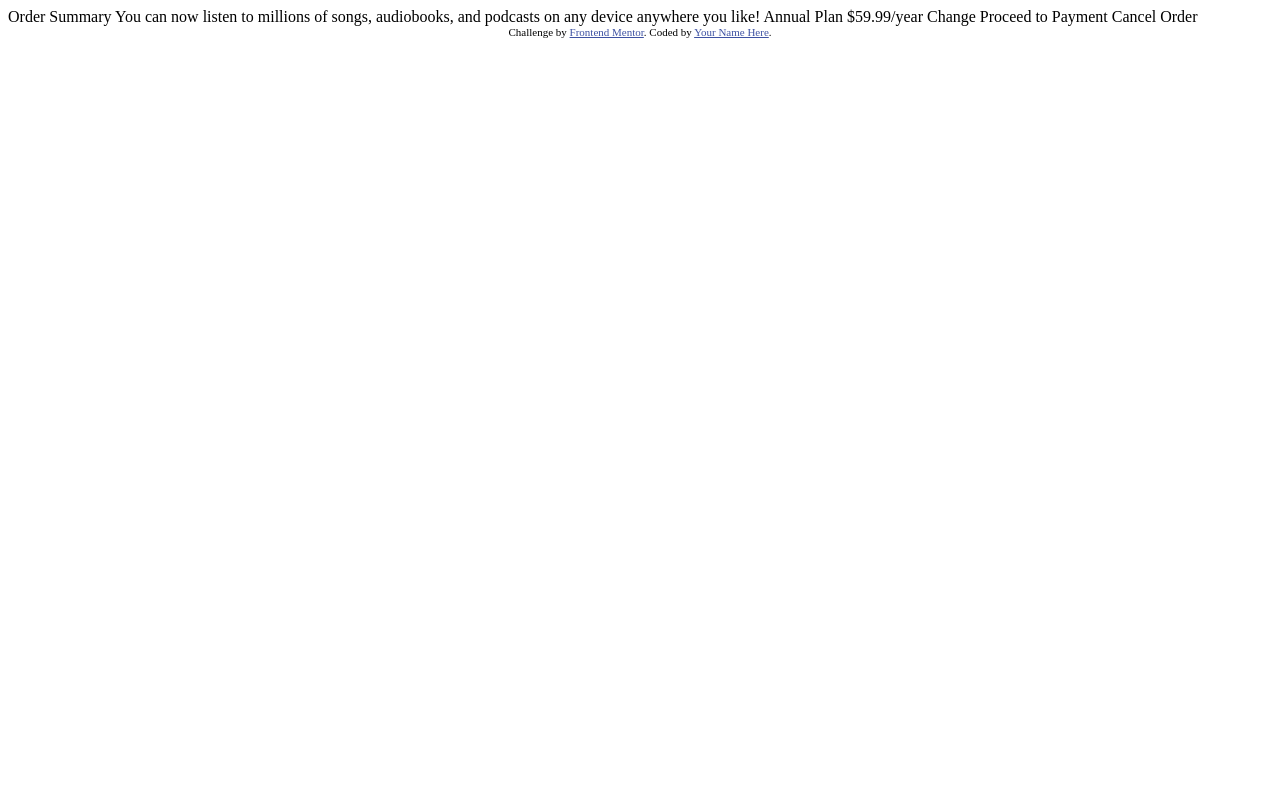
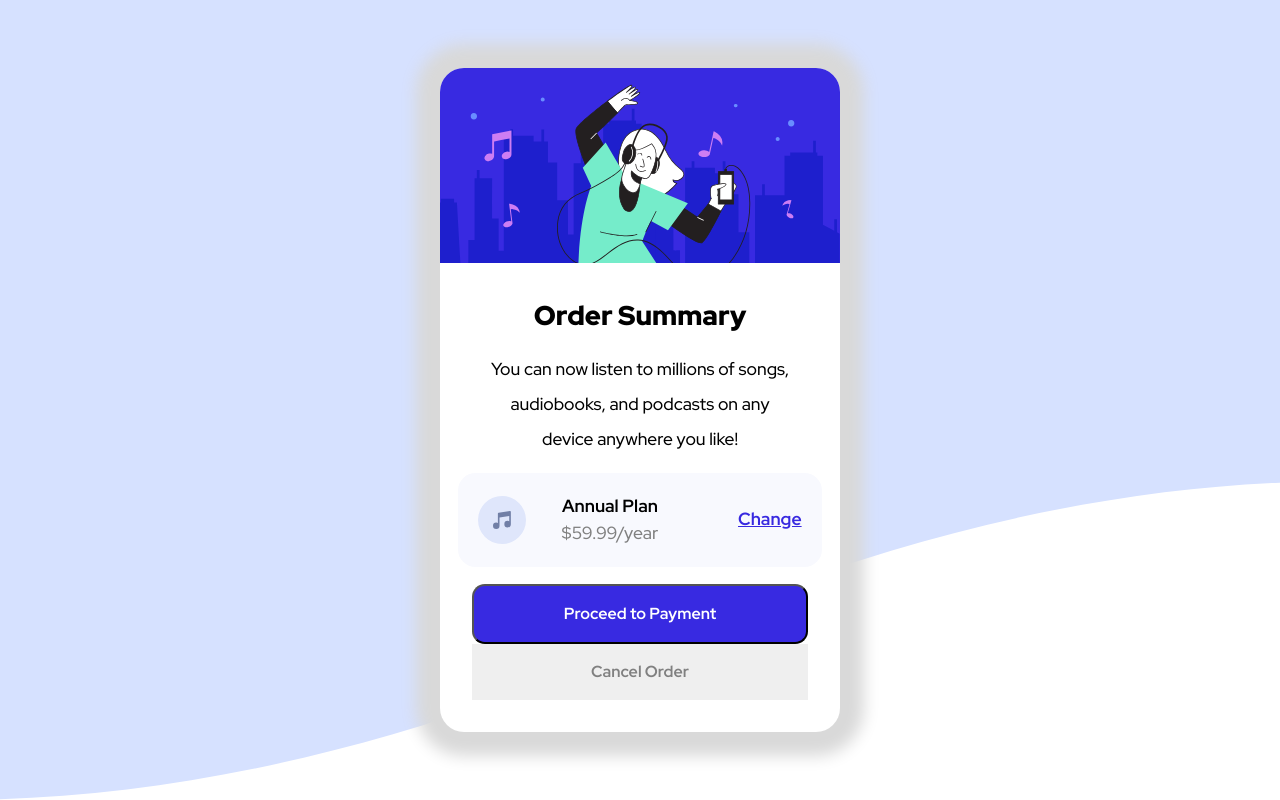
Before and after one commit to Introxiety/Order-Summary-Component, a plain HTML site: page index.html in a window 1280 px wide. Drawn offline with Linux system fonts and the light colour scheme.

Commit message:
Order-summary-finished

```diff
--- a/index.html
+++ b/index.html
@@ -5,7 +5,10 @@
   <meta name="viewport" content="width=device-width, initial-scale=1.0"> <!-- displays site properly based on user's device -->
 
   <link rel="icon" type="image/png" sizes="32x32" href="./images/favicon-32x32.png">
-
+  <link rel="stylesheet" href="style.css">
+  <link rel="preconnect" href="https://fonts.googleapis.com">
+<link rel="preconnect" href="https://fonts.gstatic.com" crossorigin>
+<link href="https://fonts.googleapis.com/css2?family=Red+Hat+Display:wght@500;700;900&display=swap" rel="stylesheet">
   <title>Frontend Mentor | Order summary card</title>
 
   <!-- Feel free to remove these styles or customise in your own stylesheet 👍 -->
@@ -15,23 +18,36 @@
   </style>
 </head>
 <body>
+  <div class="container">
+    <header>
+        <img src="images/illustration-hero.svg" alt="" class="header-img">
+    </header>
+    <main>
+      <h1>Order Summary</h1>
+      <p class="main-content">You can now listen to millions of songs, audiobooks, and podcasts on any
+        device anywhere you like!</p>
+      <div class="container-priceplan">
+        <div class="container-left-priceplan">
+          <img src="images/icon-music.svg" alt="icon-music">
+          <div class="container-text-column">
+          <p>Annual Plan</p>
+          <p>$59.99/year</p>
+          </div>
+        </div>
+        <a href="" class="action-hover">Change</a>
+      </div>
+    </main>
+    <footer class="container-button">
+      <button class="action-hover">Proceed to Payment</button>
+      <button class="action-hover">Cancel Order</button>
+    </footer>
+  </div>
 
-  Order Summary
-
-  You can now listen to millions of songs, audiobooks, and podcasts on any
-  device anywhere you like!
-
-  Annual Plan
-  $59.99/year
-
-  Change
-
-  Proceed to Payment
-  Cancel Order
-
-  <div class="attribution">
+  <!-- <div class="attribution">
     Challenge by <a href="https://www.frontendmentor.io?ref=challenge" target="_blank">Frontend Mentor</a>.
     Coded by <a href="#">Your Name Here</a>.
-  </div>
+  </div> -->
+
+  <script src="app.js"></script>
 </body>
 </html>
--- /dev/null
+++ b/style.css
@@ -0,0 +1,199 @@
+/* Box sizing rules */
+*,
+*::before,
+*::after {
+  box-sizing: border-box;
+}
+
+/* Remove default margin */
+body,
+h1,
+h2,
+h3,
+h4,
+p,
+figure,
+blockquote,
+dl,
+dd {
+  margin: 0;
+}
+
+/* Remove list styles on ul, ol elements with a list role, which suggests default styling will be removed */
+ul[role='list'],
+ol[role='list'] {
+  list-style: none;
+}
+
+/* Set core root defaults */
+html:focus-within {
+  scroll-behavior: smooth;
+}
+
+/* Set core body defaults */
+body {
+  min-height: 100vh;
+  text-rendering: optimizeSpeed;
+  line-height: 1.5;
+}
+
+/* A elements that don't have a class get default styles */
+a:not([class]) {
+  text-decoration-skip-ink: auto;
+}
+
+/* Make images easier to work with */
+img,
+picture {
+  max-width: 100%;
+  display: block;
+}
+
+/* Inherit fonts for inputs and buttons */
+input,
+button,
+textarea,
+select {
+  font: inherit;
+}
+
+/* Remove all animations, transitions and smooth scroll for people that prefer not to see them */
+@media (prefers-reduced-motion: reduce) {
+  html:focus-within {
+   scroll-behavior: auto;
+  }
+
+  *,
+  *::before,
+  *::after {
+    animation-duration: 0.01ms !important;
+    animation-iteration-count: 1 !important;
+    transition-duration: 0.01ms !important;
+    scroll-behavior: auto !important;
+  }
+}
+
+body{
+    display: flex;
+    justify-content: center;
+    align-items: center;
+    font-family: 'Red Hat Display', sans-serif;
+    background-image: url(images/pattern-background-mobile.svg);
+    background-repeat: no-repeat;
+    background-size:cover;
+    background-position: center;
+    background-attachment: fixed;
+}
+
+.container{
+    max-width: 25rem;
+    border-radius: 1.5em;
+    background-color: #ffffff;
+    display: flex;
+    flex-direction: column;
+    align-items: center;
+    justify-content: center;
+    text-align: center;
+    box-shadow: 0 0 1rem 1.5rem hsl(0, 0%, 85%);
+
+}
+
+header{
+    width: 100%;
+}
+main{
+    display: flex;
+    flex-direction: column;
+    gap: 1rem;
+    padding: 2rem 1.1rem 1.1rem 1.1rem;
+}
+
+main h1{
+    font-weight: 900;
+    font-size: 1.7rem;
+}
+.main-content{
+    line-height: 2;
+    font-weight: 500;
+}
+
+.main-content{
+    padding: 0 2rem;
+    font-size: 1.090rem;
+}
+.header-img{
+    width: 100%;
+    border-radius: 1.5em 1.5em 0 0;
+}
+
+.container-priceplan{
+    display: flex;
+    justify-content: space-between;
+    padding: 1.3rem;
+    align-items: center;
+    background-color: #f8f9fe;
+    border-radius: 1em;
+    font-size: 1.1rem;
+}
+
+.container-left-priceplan{
+    display: flex;
+    align-items: center;
+    gap: 2em;
+}
+
+.container a{
+    color: hsl(245, 75%, 52%);
+    font-weight: 700;
+
+}
+
+.container-text-column > p:nth-child(2){
+    color: gray;
+}
+
+
+.container-text-column > p:first-child{
+    font-weight: 700;
+}
+
+
+
+footer{
+    display: flex;
+    flex-direction: column;
+    padding: 0 2rem 2rem 2rem;
+    width: 100%;
+}
+
+button{
+    width: 100%;
+    padding: 1em 0;
+    font-weight: 700;
+}
+
+footer >button:nth-child(1){
+    background-color: rgba(56,42,225,255);
+    color: white;
+    border-radius: .8em;
+}
+
+footer >button:nth-child(2){
+    border: none;
+    color: gray;
+}
+
+.action-hover:hover{
+    cursor: pointer;
+    box-shadow: inset 0 0 100px 100px rgba(255, 255, 255, 0.1);
+    text-decoration: none;
+}
+button:last-of-type:hover{
+    color: black;
+}
+
+@media (min-width: 48em) {
+   body{
+    background-image: url(images/pattern-background-desktop.svg);
+   }
+}
```
Also changed, not shown: app.js (added).
